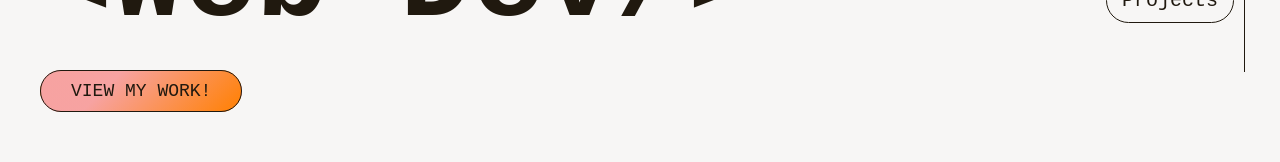
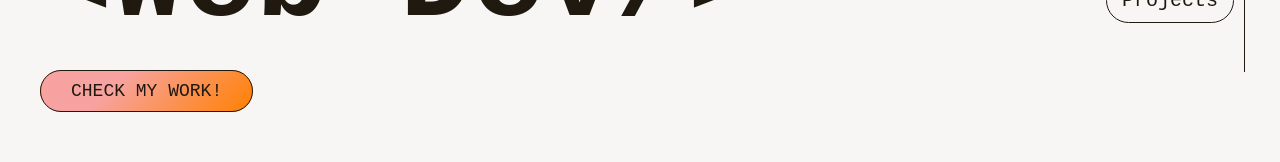
Before and after one commit to didonatodani/portfolio, a React (Vite) app: page / in a window 1280 px wide. Shown: the part 619-781 px from the top of the page. Built offline with nearby package versions, Linux system fonts and the light colour scheme.

Commit message:
fixing path to pdf

```diff
--- a/src/components/ContactSection/ContactSection.jsx
+++ b/src/components/ContactSection/ContactSection.jsx
@@ -12,6 +12,7 @@ function ContactSection() {
         <a
           href="https://www.linkedin.com/in/dani-di-donato-web-dev/"
           target="_blank"
+          rel="noopener noreferrer"
           className="contact-link"
         >
           LinkedIn
@@ -19,14 +20,15 @@ function ContactSection() {
         <a
           href="https://github.com/didonatodani/"
           target="_blank"
+          rel="noopener noreferrer"
           className="contact-link"
         >
           GitHub
         </a>
         <a
-          href="../../public\DDDV.pdf"
+          href="/DDDV.pdf"
+          rel="noopener noreferrer"
           target="_blank"
-          rel="noopener noreferrer"
           className="contact-link"
         >
           Resume
--- a/src/components/HelloSection/HelloSection.jsx
+++ b/src/components/HelloSection/HelloSection.jsx
@@ -6,7 +6,7 @@ function HelloSection() {
       <h2>Dani Di&nbsp;Donato</h2>
       {/* this h1 will have animations in the future */}
       <h1>&lt;Web Dev/&gt;</h1>
-      <a href="#projects-section" className="hello-btn">VIEW MY WORK!</a>
+      <a href="#projects-section" className="hello-btn">CHECK MY WORK!</a>
     </section>
   );
 }
```
